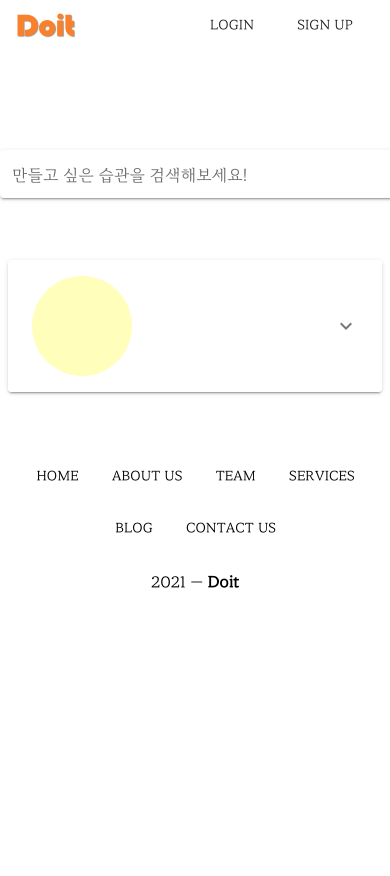
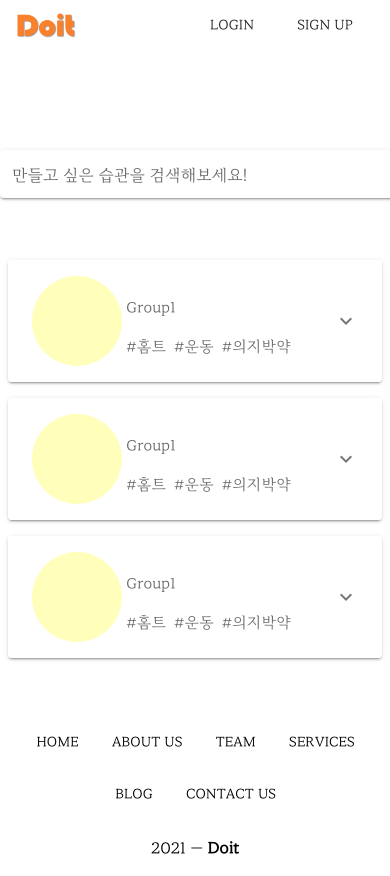
Before and after one commit to jun0811/Doit, a Vue app in the folder frontend/: page /group/grouplist in a window 390 px wide. Before the commit the page ends 844 px from the top, so only its background shows below. Built offline with nearby package versions, Linux system fonts and the light colour scheme.

Commit message:
feat: JoinUi & GroupList 반응형 JoinUi 수정 GroupList 모바일, 웹 버전 디자인 틀 완성 '

```diff
--- a/frontend/src/components/group/GroupCard.vue
+++ b/frontend/src/components/group/GroupCard.vue
@@ -4,54 +4,49 @@
       <v-expansion-panel-header>
         <template v-slot>
           <v-row no-gutters>
-            <v-col cols="4">
+            <v-col cols="2">
               <div class="group-image">
                 <img src="" alt="">
               </div>
             </v-col>
+
             <v-col
               cols="8"
-              class="text--secondary"
+              class="text--secondary ml-sm-0 ml-11"
             >
-              <span></span>
-              <v-fade-transition leave-absolute>
-
-              </v-fade-transition>
+              <p class="my-6">Group1</p>
+              <span class="mr-2">#홈트</span>
+              <span class="mr-2">#운동</span>
+              <span class="mr-2">#의지박약</span>
             </v-col>
           </v-row>
         </template>
       </v-expansion-panel-header>
       <v-expansion-panel-content>
         <v-row no-gutters>
-          <v-spacer></v-spacer>
-          <v-col cols="5">
+          <v-col class= "mx-auto" cols="10">
+            <p class="my-5"> 그룹 목표 및 소개</p>
+            <div class="group-intro">
+
+            </div>
           </v-col>
 
-          <v-divider
-            vertical
-            class="mx-4"
-          ></v-divider>
 
-          <v-col cols="3">
-            Select your destination of choice
-            <br>
-            <a href="#">Learn more</a>
-          </v-col>
+
         </v-row>
-
-        <v-card-actions>
+        <v-card-actions class= "pr-16">
           <v-spacer></v-spacer>
           <v-btn
             text
             color="secondary"
           >
-            Cancel
+            그룹으로 이동
           </v-btn>
           <v-btn
             text
             color="primary"
           >
-            Save
+            가입신청
           </v-btn>
         </v-card-actions>
       </v-expansion-panel-content>
@@ -75,12 +70,15 @@ export default {
 
 <style scoped>
     .group-image {
-        width: 100px;
-        height: 100px;
+        width: 90px;
+        height: 90px;
         border-radius: 70%;
         overflow: hidden;
         background-color: #ffffbb
     }
-    .panel {
+    .group-intro {
+      width : 100%;
+      height : 250px;
+      border: 1px solid orange;
     }
 </style>
--- a/frontend/src/views/Group/GroupList.vue
+++ b/frontend/src/views/Group/GroupList.vue
@@ -4,6 +4,8 @@
       <SearchBar></SearchBar>
       <br>
       <!-- <div class="d-flex align-center flex-column mx-auto"> -->
+      <GroupCard></GroupCard>
+      <GroupCard></GroupCard>
       <GroupCard></GroupCard>
       <!-- </div> -->
       <Footer></Footer>
--- a/frontend/src/views/User/Join.vue
+++ b/frontend/src/views/User/Join.vue
@@ -1,12 +1,12 @@
 <template>
   <div>
     <Header></Header>
-  <v-card  class="d-flex align-center flex-column my-15 mx-auto py-15" width=50%>
+  <v-card  class="d-flex align-center flex-column my-15 mx-auto px-5" width=70%>
     <h3 class="my-5">회원가입</h3>
     <form class="">
-      <v-container class="px-0 ">
-        <v-row no-gutters class="d-flex flex-nowrap">
-          <v-col md="12" sm="12">
+      <v-container class="px-1 ">
+        <v-row no-gutters class="d-flex flex-nowrap m" >
+          <v-col md="12" sm="12" >
             <v-text-field
               v-model="name"
               :error-messages="nameErrors"
@@ -18,7 +18,7 @@
               @blur="$v.name.$touch()"
             ></v-text-field>
           </v-col>
-          <v-btn text class="uncheck mt-4 mx-0">
+          <v-btn text class="uncheck mt-4 mx-0 ">
             <font-awesome-icon icon="check-circle"/>
           </v-btn>
         </v-row>
@@ -72,6 +72,7 @@
       <div class="mt-3 d-flex justify-end">
         <span><router-link to="/">메인페이지로 돌아가기</router-link></span>
       </div>
+      <br>
     </form>
   </v-card>
   </div>
```
